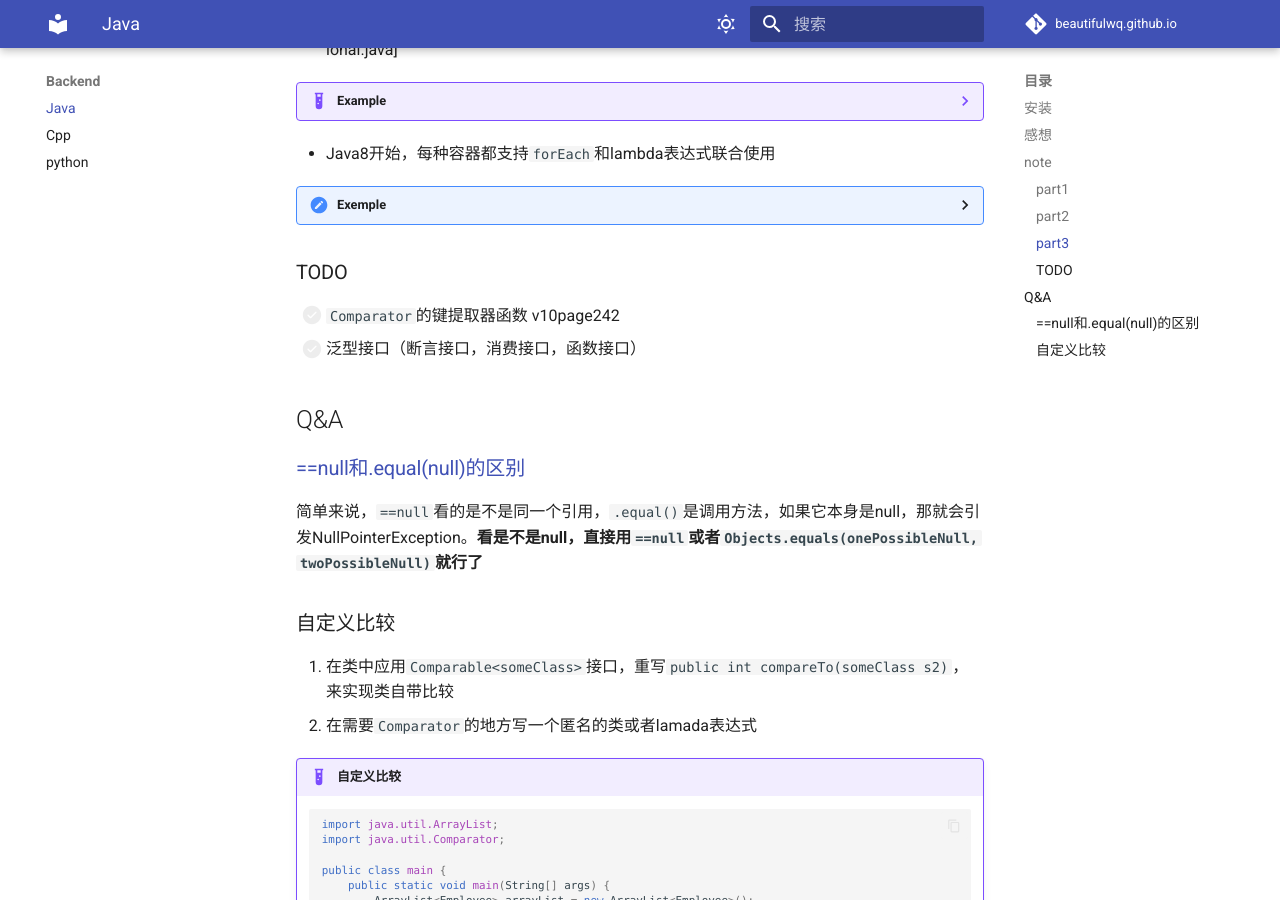
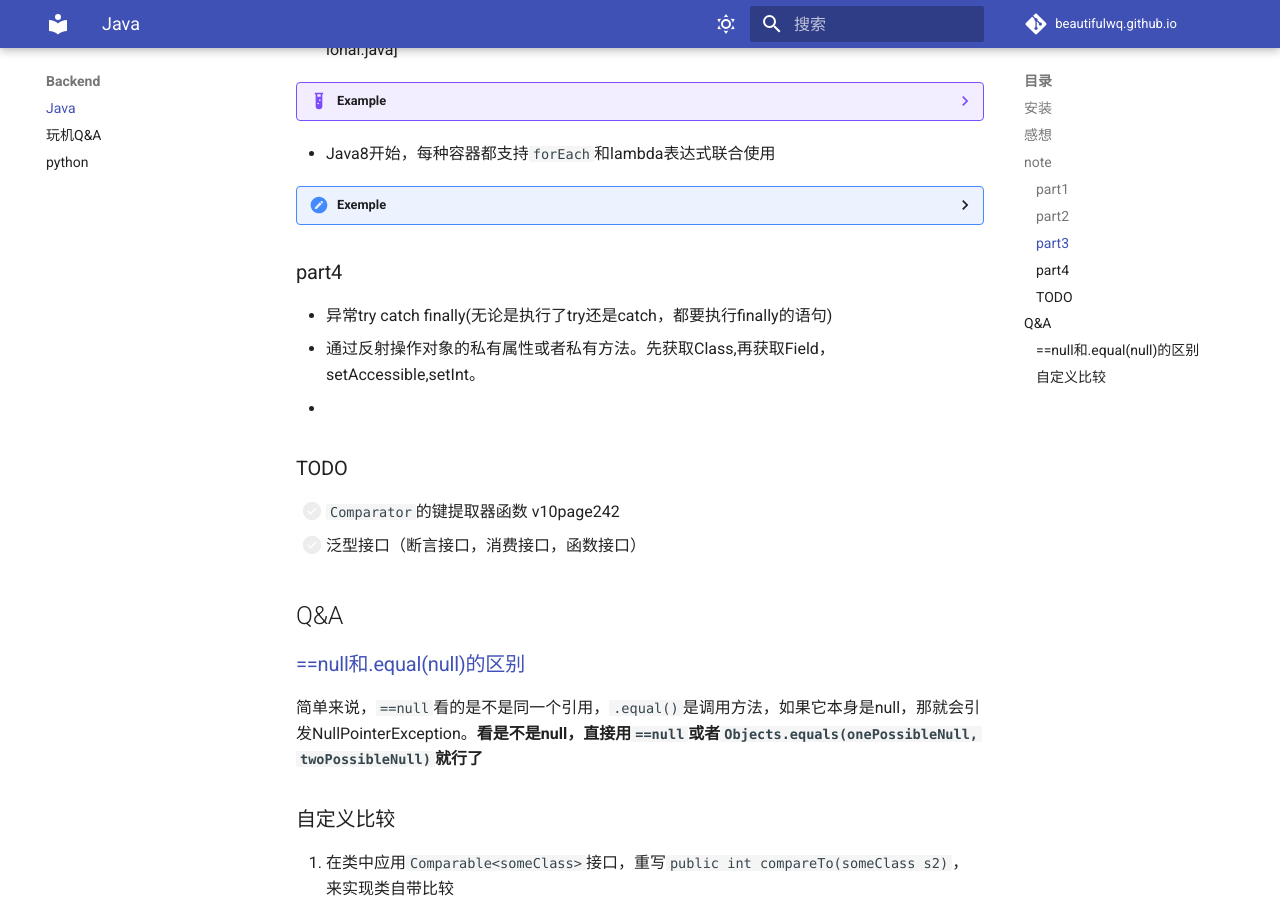
Before and after one commit to edwardwq301/wqtech, an MkDocs documentation site: the page built from docs/backend/Java.md, in a window 1280 px wide and 900 px high, scrolled down 1911 px. Built offline with MkDocs 1.6.1 and Material for MkDocs 9.7.7, drawn with Linux system fonts in a browser that asks for light colours; nearby versions of some CDN libraries; some web fonts are replaced; library files that are not in the unit come from our copies; comment, search, counter and statistics services are not loaded.

````diff
--- a/docs/backend/Java.md
+++ b/docs/backend/Java.md
@@ -245,6 +245,10 @@
     }
     ```
 
+### part4
+- 异常try catch finally(无论是执行了try还是catch，都要执行finally的语句)
+- 通过反射操作对象的私有属性或者私有方法。先获取Class,再获取Field，setAccessible,setInt。
+-
 
 ### TODO
 
--- a/mkdocs.yml
+++ b/mkdocs.yml
@@ -78,8 +78,13 @@
   - pymdownx.superfences
   - admonition
   - pymdownx.details
+  - footnotes
   - pymdownx.superfences
-
+  - pymdownx.critic
+  - pymdownx.caret
+  - pymdownx.keys
+  - pymdownx.mark
+  - pymdownx.tilde
 
 plugins:
   - search:
````
Also changed, not shown: docs/backend/cpp.md (deleted, +0 -6 lines), docs/backend/problemSolve.md (added, +24 -0 lines), docs/image/sqlconfig.png (added).
